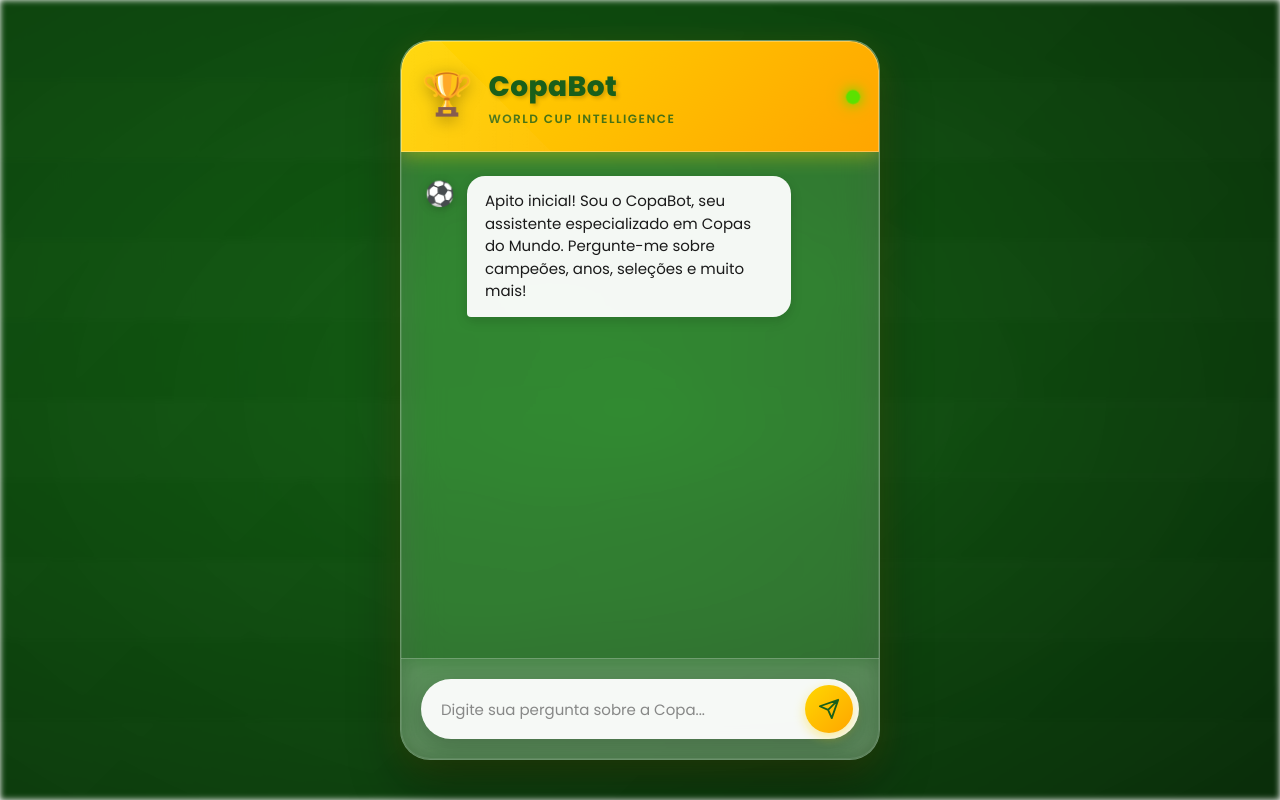
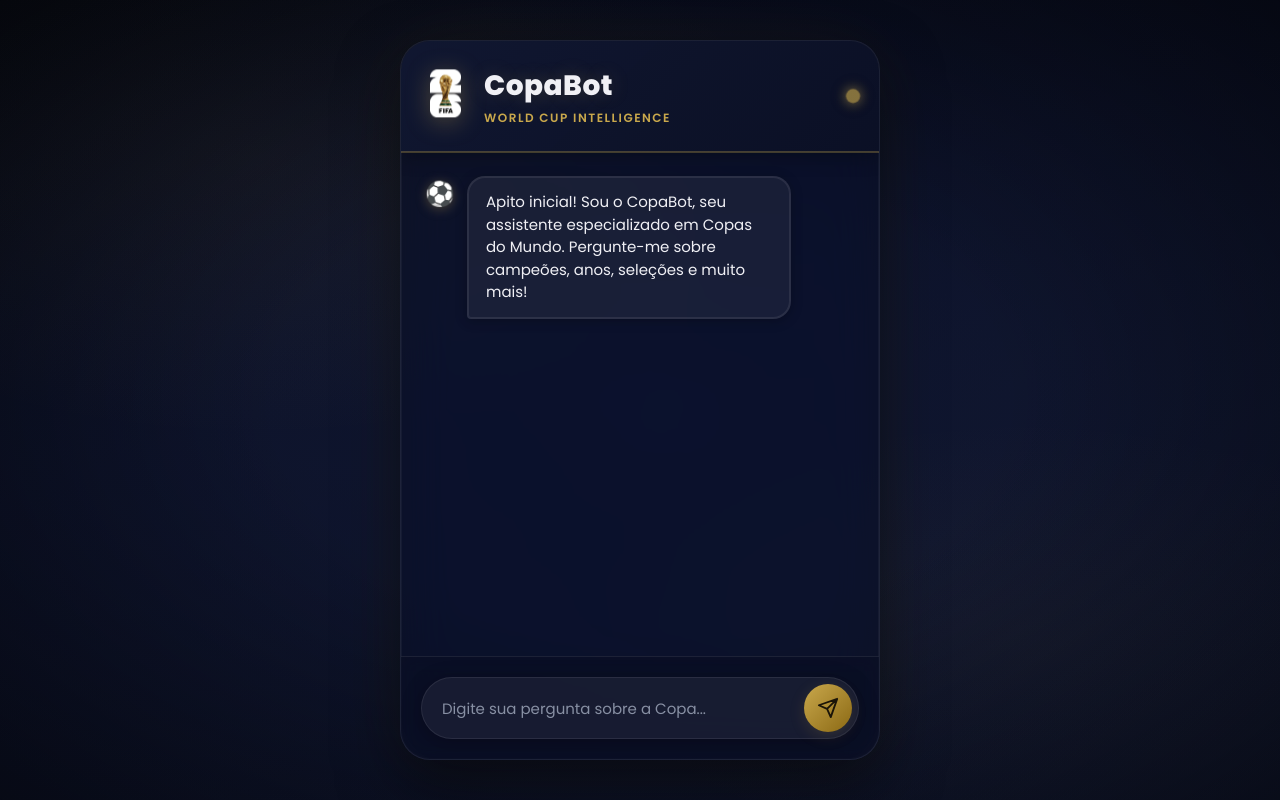
Before and after one commit to ItaloBM/Trabalho_Inteligencia-Artificial_Chatbot, a Flask app: page / in a window 1280 px wide. Run offline with Flask 3, Linux system fonts and the light colour scheme.

Commit message:
feat: aplica tema escuro e logo da FIFA

```diff
--- a/static/style.css
+++ b/static/style.css
@@ -1,3 +1,31 @@
+/* ═══════════════════════════════════════════════════════════════════
+   CopaBot — Copa do Mundo Minimalista (Dark + Gold)
+   Sprint 1: Paleta de cores, fundo e identidade visual
+   ═══════════════════════════════════════════════════════════════════ */
+
+/* ─── Design Tokens ──────────────────────────────────────────────── */
+:root {
+    --bg-deep:          #070B18;
+    --bg-primary:       #0B1026;
+    --bg-secondary:     #111832;
+    --bg-card:          rgba(255, 255, 255, 0.05);
+
+    --gold:             #C9A84C;
+    --gold-light:       #E2C675;
+    --gold-dark:        #8B6914;
+    --gold-muted:       rgba(201, 168, 76, 0.25);
+
+    --text-primary:     #F0F0F5;
+    --text-secondary:   #8890A4;
+    --text-on-gold:     #1A1408;
+
+    --border-subtle:    rgba(255, 255, 255, 0.08);
+    --border-gold:      rgba(201, 168, 76, 0.30);
+    --shadow-gold:      rgba(201, 168, 76, 0.15);
+    --shadow-dark:      rgba(0, 0, 0, 0.50);
+}
+
+/* ─── Reset ──────────────────────────────────────────────────────── */
 * {
     margin: 0;
     padding: 0;
@@ -13,9 +41,10 @@
     min-height: 100vh;
     overflow: hidden;
     position: relative;
+    background: var(--bg-deep);
 }
 
-/* Stadium Background with Blur Effect */
+/* ─── Background: dark depth + golden ambient glow ───────────────── */
 .stadium-background {
     position: fixed;
     top: 0;
@@ -23,18 +52,14 @@
     width: 100%;
     height: 100%;
     background:
-        linear-gradient(135deg, rgba(0, 100, 0, 0.85) 0%, rgba(0, 60, 0, 0.9) 100%),
-        repeating-linear-gradient(
-            0deg,
-            rgba(34, 139, 34, 0.4) 0px,
-            rgba(34, 139, 34, 0.4) 80px,
-            rgba(46, 125, 50, 0.5) 80px,
-            rgba(46, 125, 50, 0.5) 160px
-        );
-    filter: blur(3px);
+        radial-gradient(ellipse 60% 50% at 20% 20%, rgba(201, 168, 76, 0.06) 0%, transparent 70%),
+        radial-gradient(ellipse 50% 40% at 80% 80%, rgba(201, 168, 76, 0.04) 0%, transparent 70%),
+        radial-gradient(ellipse 80% 60% at 50% 50%, rgba(17, 24, 50, 0.8) 0%, transparent 100%),
+        linear-gradient(160deg, var(--bg-deep) 0%, var(--bg-primary) 40%, var(--bg-secondary) 100%);
     z-index: -1;
 }
 
+/* Subtle vignette */
 .stadium-background::before {
     content: '';
     position: absolute;
@@ -42,24 +67,24 @@
     left: 0;
     width: 100%;
     height: 100%;
-    background: radial-gradient(ellipse at center, transparent 0%, rgba(0, 0, 0, 0.4) 100%);
+    background: radial-gradient(ellipse at center, transparent 40%, rgba(0, 0, 0, 0.5) 100%);
 }
 
-/* Chat Container with Glassmorphism */
+/* ─── Chat Container — dark glassmorphism ────────────────────────── */
 .chat-container {
     width: 95%;
     max-width: 480px;
     height: 90vh;
     max-height: 800px;
-    background: rgba(255, 255, 255, 0.15);
-    backdrop-filter: blur(20px) saturate(180%);
-    -webkit-backdrop-filter: blur(20px) saturate(180%);
+    background: rgba(11, 16, 38, 0.65);
+    backdrop-filter: blur(24px) saturate(150%);
+    -webkit-backdrop-filter: blur(24px) saturate(150%);
     border-radius: 30px;
-    border: 1px solid rgba(255, 255, 255, 0.3);
+    border: 1px solid var(--border-subtle);
     box-shadow:
-        0 25px 50px rgba(0, 0, 0, 0.4),
-        0 0 0 1px rgba(255, 255, 255, 0.1) inset,
-        0 8px 32px rgba(255, 215, 0, 0.15);
+        0 25px 60px var(--shadow-dark),
+        0 0 0 1px rgba(255, 255, 255, 0.04) inset,
+        0 0 80px rgba(201, 168, 76, 0.06);
     display: flex;
     flex-direction: column;
     overflow: hidden;
@@ -78,21 +103,23 @@
     }
 }
 
-/* Premium Header */
+/* ─── Header — dark with gold accent line ────────────────────────── */
 .chat-header {
-    background: linear-gradient(135deg, #FFD700 0%, #FFA500 100%);
+    background: linear-gradient(135deg, rgba(17, 24, 50, 0.95) 0%, rgba(11, 16, 38, 0.98) 100%);
     padding: 24px 20px;
     display: flex;
     align-items: center;
     gap: 15px;
     border-radius: 30px 30px 0 0;
     box-shadow:
-        0 4px 20px rgba(255, 215, 0, 0.4),
-        0 0 0 1px rgba(255, 255, 255, 0.3) inset;
+        0 1px 0 0 var(--border-gold),
+        0 4px 20px rgba(0, 0, 0, 0.3);
     position: relative;
     overflow: hidden;
+    border-bottom: 1px solid var(--border-gold);
 }
 
+/* Subtle gold shimmer on header */
 .chat-header::before {
     content: '';
     position: absolute;
@@ -100,8 +127,8 @@
     left: -50%;
     width: 200%;
     height: 200%;
-    background: linear-gradient(45deg, transparent, rgba(255, 255, 255, 0.1), transparent);
-    animation: shine 3s infinite;
+    background: linear-gradient(45deg, transparent, rgba(201, 168, 76, 0.04), transparent);
+    animation: shine 4s infinite;
 }
 
 @keyframes shine {
@@ -109,10 +136,21 @@
     100% { transform: translateX(100%) translateY(100%) rotate(45deg); }
 }
 
-.trophy-icon {
-    font-size: 42px;
-    filter: drop-shadow(0 4px 8px rgba(0, 0, 0, 0.3));
+.logo-container {
+    display: flex;
+    align-items: center;
+    justify-content: center;
+    width: 48px;
+    height: 48px;
+    flex-shrink: 0;
     animation: float 3s ease-in-out infinite;
+}
+
+.fifa-logo {
+    width: 100%;
+    height: 100%;
+    object-fit: contain;
+    filter: drop-shadow(0 4px 12px rgba(201, 168, 76, 0.35));
 }
 
 @keyframes float {
@@ -127,8 +165,8 @@
 .header-content h1 {
     font-size: 28px;
     font-weight: 800;
-    color: #1a5f1a;
-    text-shadow: 2px 2px 4px rgba(0, 0, 0, 0.2);
+    color: var(--text-primary);
+    text-shadow: 0 0 20px rgba(201, 168, 76, 0.2);
     letter-spacing: 0.5px;
     margin-bottom: 2px;
 }
@@ -136,7 +174,7 @@
 .subtitle {
     font-size: 12px;
     font-weight: 600;
-    color: rgba(26, 95, 26, 0.8);
+    color: var(--gold);
     text-transform: uppercase;
     letter-spacing: 1.5px;
 }
@@ -144,9 +182,9 @@
 .status-indicator {
     width: 12px;
     height: 12px;
-    background: #00ff00;
+    background: var(--gold);
     border-radius: 50%;
-    box-shadow: 0 0 10px #00ff00, 0 0 20px rgba(0, 255, 0, 0.5);
+    box-shadow: 0 0 10px var(--gold), 0 0 20px var(--gold-muted);
     animation: pulse 2s infinite;
 }
 
@@ -155,7 +193,7 @@
     50% { opacity: 0.6; transform: scale(1.2); }
 }
 
-/* Chat Box */
+/* ─── Chat Box ───────────────────────────────────────────────────── */
 .chat-box {
     flex: 1;
     padding: 24px;
@@ -163,28 +201,28 @@
     display: flex;
     flex-direction: column;
     gap: 16px;
-    background: rgba(255, 255, 255, 0.05);
+    background: transparent;
 }
 
 .chat-box::-webkit-scrollbar {
-    width: 8px;
+    width: 6px;
 }
 
 .chat-box::-webkit-scrollbar-track {
-    background: rgba(255, 255, 255, 0.05);
+    background: transparent;
     border-radius: 10px;
 }
 
 .chat-box::-webkit-scrollbar-thumb {
-    background: rgba(255, 215, 0, 0.4);
+    background: var(--gold-muted);
     border-radius: 10px;
 }
 
 .chat-box::-webkit-scrollbar-thumb:hover {
-    background: rgba(255, 215, 0, 0.6);
+    background: rgba(201, 168, 76, 0.45);
 }
 
-/* Message Bubbles */
+/* ─── Message Bubbles ────────────────────────────────────────────── */
 .message {
     animation: messageSlide 0.4s ease-out;
     max-width: 85%;
@@ -209,66 +247,74 @@
 
 .bot-avatar {
     font-size: 24px;
-    filter: drop-shadow(0 2px 4px rgba(0, 0, 0, 0.2));
+    filter: drop-shadow(0 2px 6px rgba(201, 168, 76, 0.3));
     flex-shrink: 0;
 }
 
+/* Bot message bubble — dark glass */
 .text-content {
-    background: rgba(255, 255, 255, 0.95);
-    color: #1a1a1a;
+    background: rgba(255, 255, 255, 0.06);
+    color: var(--text-primary);
     padding: 14px 18px;
     border-radius: 18px 18px 18px 4px;
     word-wrap: break-word;
     word-break: break-word;
     font-size: 15px;
     line-height: 1.5;
-    box-shadow: 0 4px 12px rgba(0, 0, 0, 0.15);
+    box-shadow:
+        0 2px 12px rgba(0, 0, 0, 0.25),
+        0 0 0 1px var(--border-subtle) inset;
     font-weight: 400;
     flex: 1;
     min-width: 0;
+    border: 1px solid var(--border-subtle);
 }
 
 .bot-message {
     align-self: flex-start;
 }
 
+/* User message bubble — gold gradient */
 .user-message .message-content {
     flex-direction: row-reverse;
 }
 
 .user-message .text-content {
-    background: linear-gradient(135deg, #1a5f1a 0%, #0d4d0d 100%);
-    color: #ffffff;
+    background: linear-gradient(135deg, var(--gold) 0%, var(--gold-dark) 100%);
+    color: var(--text-on-gold);
     border-radius: 18px 18px 4px 18px;
-    box-shadow: 0 4px 12px rgba(26, 95, 26, 0.4);
+    box-shadow: 0 4px 16px rgba(201, 168, 76, 0.25);
     font-weight: 500;
+    border: none;
 }
 
 .user-message {
     align-self: flex-end;
 }
 
-/* Input Area */
+/* ─── Input Area ─────────────────────────────────────────────────── */
 .input-area {
     padding: 20px;
-    background: rgba(255, 255, 255, 0.1);
+    background: rgba(11, 16, 38, 0.6);
     backdrop-filter: blur(10px);
-    border-top: 1px solid rgba(255, 255, 255, 0.2);
+    border-top: 1px solid var(--border-subtle);
 }
 
 .input-wrapper {
     display: flex;
     gap: 12px;
     align-items: center;
-    background: rgba(255, 255, 255, 0.95);
+    background: rgba(255, 255, 255, 0.06);
+    border: 1px solid var(--border-subtle);
     border-radius: 50px;
     padding: 6px 6px 6px 20px;
-    box-shadow: 0 8px 24px rgba(0, 0, 0, 0.2);
+    box-shadow: 0 4px 20px rgba(0, 0, 0, 0.25);
     transition: all 0.3s ease;
 }
 
 .input-wrapper:focus-within {
-    box-shadow: 0 8px 32px rgba(255, 215, 0, 0.4);
+    border-color: var(--border-gold);
+    box-shadow: 0 4px 24px var(--shadow-gold);
     transform: translateY(-2px);
 }
 
@@ -278,13 +324,13 @@
     outline: none;
     background: transparent;
     font-size: 15px;
-    color: #1a1a1a;
+    color: var(--text-primary);
     font-family: 'Poppins', sans-serif;
     font-weight: 500;
 }
 
 .input-wrapper input::placeholder {
-    color: rgba(26, 26, 26, 0.5);
+    color: var(--text-secondary);
 }
 
 .send-button {
@@ -292,20 +338,20 @@
     height: 48px;
     border-radius: 50%;
     border: none;
-    background: linear-gradient(135deg, #FFD700 0%, #FFA500 100%);
-    color: #1a5f1a;
+    background: linear-gradient(135deg, var(--gold) 0%, var(--gold-dark) 100%);
+    color: var(--text-on-gold);
     cursor: pointer;
     display: flex;
     align-items: center;
     justify-content: center;
     transition: all 0.3s ease;
-    box-shadow: 0 4px 12px rgba(255, 215, 0, 0.4);
+    box-shadow: 0 4px 16px var(--shadow-gold);
     flex-shrink: 0;
 }
 
 .send-button:hover {
     transform: scale(1.1) rotate(15deg);
-    box-shadow: 0 6px 20px rgba(255, 215, 0, 0.6);
+    box-shadow: 0 6px 24px rgba(201, 168, 76, 0.45);
 }
 
 .send-button:active {
@@ -317,7 +363,75 @@
     height: 22px;
 }
 
+<<<<<<< Updated upstream
 /* Responsive Design */
+=======
+/* ─── RAG Badge ──────────────────────────────────────────────────── */
+.badge-wrapper {
+    margin-bottom: 6px;
+}
+
+.rag-badge {
+    display: inline-flex;
+    align-items: center;
+    gap: 4px;
+    background: linear-gradient(135deg, rgba(201, 168, 76, 0.25) 0%, rgba(139, 105, 20, 0.30) 100%);
+    color: var(--gold-light);
+    font-size: 10px;
+    font-weight: 700;
+    padding: 3px 10px;
+    border-radius: 20px;
+    letter-spacing: 0.5px;
+    text-transform: uppercase;
+    box-shadow: 0 2px 8px rgba(201, 168, 76, 0.15);
+    border: 1px solid var(--border-gold);
+    cursor: default;
+}
+
+/* ─── Código inline ──────────────────────────────────────────────── */
+.text-content code {
+    background: rgba(201, 168, 76, 0.12);
+    color: var(--gold-light);
+    padding: 1px 6px;
+    border-radius: 4px;
+    font-size: 13px;
+    font-family: 'Courier New', monospace;
+}
+
+/* ─── Indicador de digitação ─────────────────────────────────────── */
+.typing-dots {
+    display: flex;
+    gap: 5px;
+    align-items: center;
+    padding: 4px 0;
+}
+
+.typing-dots span {
+    width: 8px;
+    height: 8px;
+    background: var(--text-secondary);
+    border-radius: 50%;
+    display: inline-block;
+    animation: typingBounce 1.2s infinite ease-in-out;
+}
+
+.typing-dots span:nth-child(1) { animation-delay: 0s; }
+.typing-dots span:nth-child(2) { animation-delay: 0.2s; }
+.typing-dots span:nth-child(3) { animation-delay: 0.4s; }
+
+@keyframes typingBounce {
+    0%, 80%, 100% { transform: translateY(0); background: var(--text-secondary); }
+    40% { transform: translateY(-6px); background: var(--gold); }
+}
+
+/* ─── Input desabilitado ─────────────────────────────────────────── */
+.input-wrapper input:disabled {
+    opacity: 0.6;
+    cursor: not-allowed;
+}
+
+/* ─── Responsive Design ──────────────────────────────────────────── */
+>>>>>>> Stashed changes
 @media (max-width: 600px) {
     .chat-container {
         width: 100%;
@@ -334,7 +448,8 @@
         font-size: 24px;
     }
 
-    .trophy-icon {
-        font-size: 36px;
+    .logo-container {
+        width: 36px;
+        height: 36px;
     }
 }
--- a/templates/index.html
+++ b/templates/index.html
@@ -14,7 +14,9 @@
 
     <div class="chat-container">
         <div class="chat-header">
-            <div class="trophy-icon">🏆</div>
+            <div class="logo-container">
+                <img src="{{ url_for('static', filename='img/logo-fifa.webp') }}" alt="FIFA Logo" class="fifa-logo">
+            </div>
             <div class="header-content">
                 <h1>CopaBot</h1>
                 <p class="subtitle">World Cup Intelligence</p>
```
Also changed, not shown: static/img/logo-fifa.webp (added).
